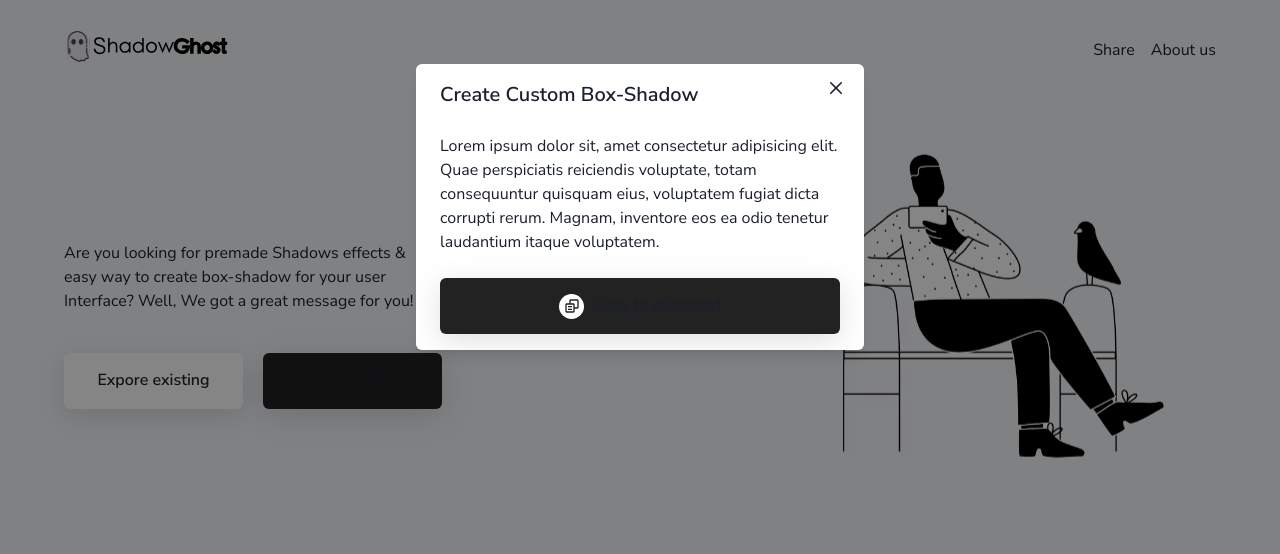
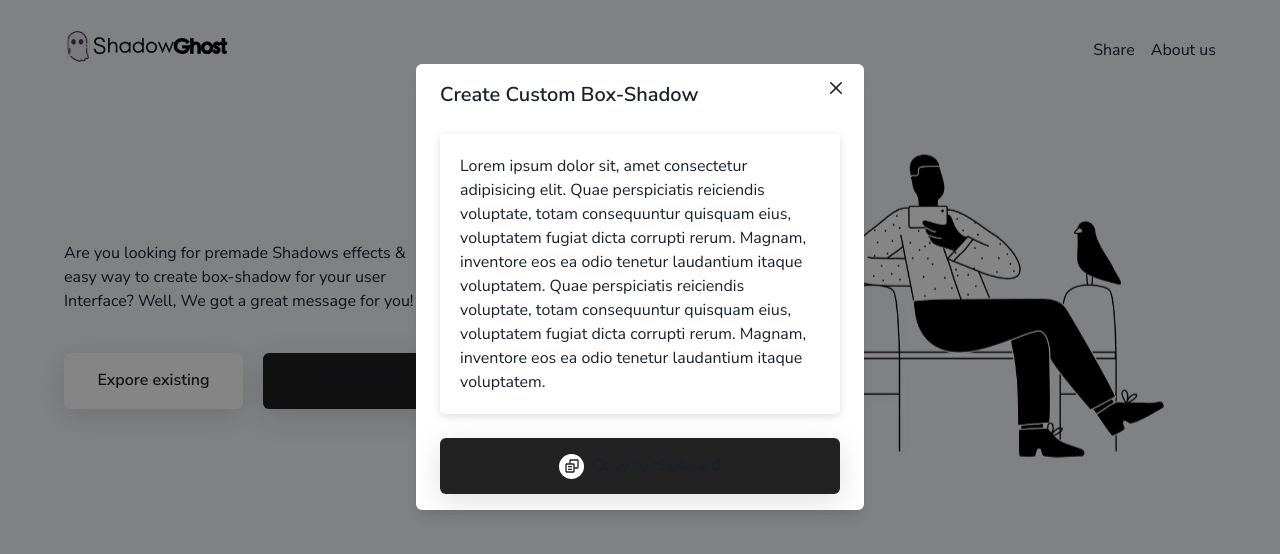
Before and after one commit to TyperGuy/shadowghost, a Next.js app: page / in a window 1280 px wide. Both pictures are taken after a click on the button "Eazy Create". Shown: the top 554 px of the page. Built offline with nearby package versions, Linux system fonts and the light colour scheme.

Commit message:
feat(widget): add custom container

```diff
--- a/views/call2action/index.tsx
+++ b/views/call2action/index.tsx
@@ -30,7 +30,21 @@ export const Call2Action: NextPage = () => {
           <ModalHeader>Create Custom Box-Shadow</ModalHeader>
           <ModalCloseButton />
           <ModalBody>
-            Lorem ipsum dolor sit, amet consectetur adipisicing elit. Quae perspiciatis reiciendis voluptate, totam consequuntur quisquam eius, voluptatem fugiat dicta corrupti rerum. Magnam, inventore eos ea odio tenetur laudantium itaque voluptatem.
+            <Flex borderRadius={5} padding={5} boxShadow=" rgba(0, 0, 0, 0.15) 0px 2px 8px;">
+               <Text>
+                 Lorem ipsum dolor sit, amet consectetur
+                 adipisicing elit. Quae perspiciatis reiciendis
+                 voluptate, totam consequuntur quisquam eius,
+                 voluptatem fugiat dicta corrupti rerum. Magnam,
+                 inventore eos ea odio tenetur laudantium itaque
+                 voluptatem.
+                 Quae perspiciatis reiciendis
+                 voluptate, totam consequuntur quisquam eius,
+                 voluptatem fugiat dicta corrupti rerum. Magnam,
+                 inventore eos ea odio tenetur laudantium itaque
+                 voluptatem.
+               </Text>
+            </Flex>
           </ModalBody>
 
           <ModalFooter>
```
